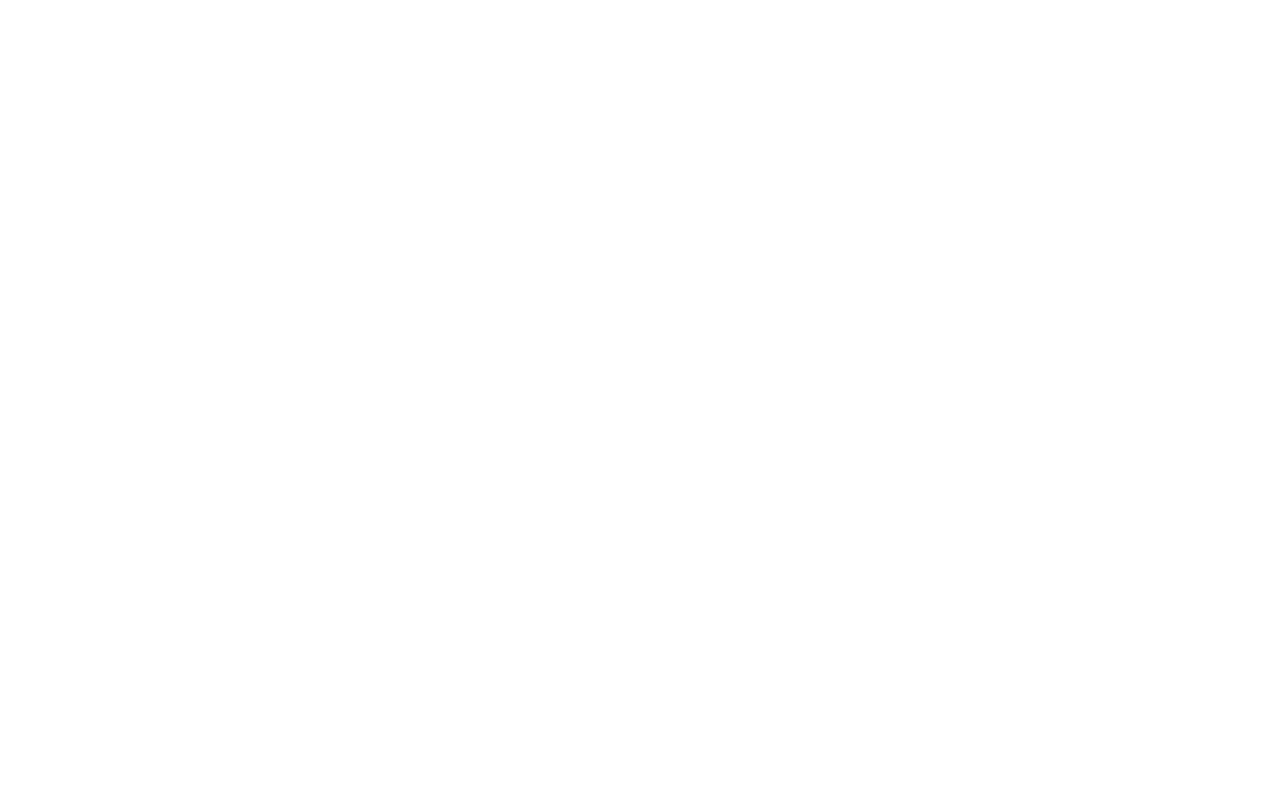
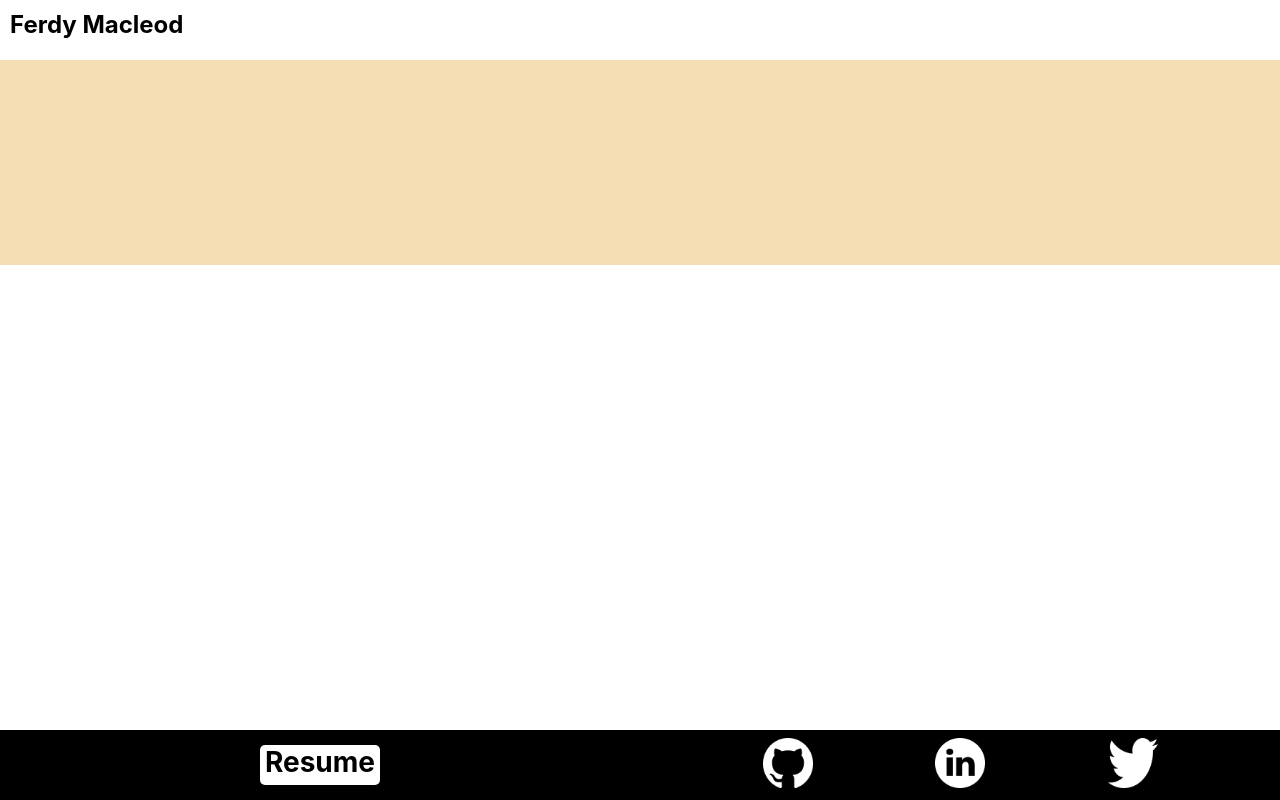
Before and after one commit to FerdyM/developer_portfolio, a React (Create React App) app: page /contact in a window 1280 px wide. Built offline with nearby package versions, Linux system fonts and the light colour scheme.

Commit message:
added contact page

```diff
--- a/src/App.js
+++ b/src/App.js
@@ -2,6 +2,7 @@
 import Navbar from './components/Navbar';
 import Main from './components/LandingPage';
 import About from './components/About';
+import Contact from './components/Contact'
 import './App.css';
 import {BrowserRouter as Router, Route} from "react-router-dom";
 
@@ -12,6 +13,7 @@
         <Navbar />
         <Route exact path="/" component={Main} />
         <Route exact path="/about" component={About} />
+        <Route exact path="/contact" component={Contact} />
       </div>
     </Router>
   );
--- /dev/null
+++ b/src/components/Contact.js
@@ -0,0 +1,19 @@
+import React from 'react'
+import Footer from './Footer'
+import './stylesheets/Contact.css'
+
+const Contact = () => {
+    return (
+        <div className="contact-body">
+            <div className="location-container">
+
+            </div>
+            <div className="form-container">
+
+            </div>
+            <Footer />
+        </div>
+    )
+}
+
+export default Contact;
--- a/src/components/Navbar.js
+++ b/src/components/Navbar.js
@@ -38,7 +38,10 @@
                     <Link to="/about">
                         <li>About</li>
                     </Link>
+                    <Link to="/contact">
+
                     <li>Contact</li>
+                    </Link>
                     <li className="last">Resume</li>
                 </ul>
                 <span className="line"></span>
--- /dev/null
+++ b/src/components/stylesheets/Contact.css
@@ -0,0 +1,13 @@
+.contact-body {
+  position: relative;
+  padding-top: 60px;
+  height: calc(100vh - 60px);
+  width: 100%;
+}
+
+.contact-body .location-container {
+  height: 205px;
+  width: 100%;
+  background-color: wheat;
+}
+/*# sourceMappingURL=Contact.css.map */
--- /dev/null
+++ b/src/components/stylesheets/Contact.scss
@@ -0,0 +1,11 @@
+.contact-body {
+    position: relative;
+    padding-top: 60px;
+    height: calc(100vh - 60px);
+    width: 100%;
+    .location-container {
+        height: 205px;
+        width: 100%;
+        background-color: wheat;
+    }
+}
--- a/src/components/stylesheets/Footer.css
+++ b/src/components/stylesheets/Footer.css
@@ -1,4 +1,6 @@
 .footer-container {
+  position: absolute;
+  bottom: 0;
   height: 70px;
   width: 100%;
   background: black;
--- a/src/components/stylesheets/Footer.scss
+++ b/src/components/stylesheets/Footer.scss
@@ -1,4 +1,6 @@
 .footer-container {
+    position: absolute;
+    bottom: 0;
     height: 70px;
     width: 100%;
     background: black;
--- a/src/components/stylesheets/Navbar.css
+++ b/src/components/stylesheets/Navbar.css
@@ -22,7 +22,7 @@
   position: fixed;
   height: 60px;
   width: 100vw;
-  color: white;
+  color: black;
   display: -webkit-box;
   display: -ms-flexbox;
   display: flex;
--- a/src/components/stylesheets/Navbar.scss
+++ b/src/components/stylesheets/Navbar.scss
@@ -20,7 +20,7 @@
     position: fixed;
     height: 60px;
     width: 100vw;
-    color: white;
+    color: black;
     display: flex;
     justify-content: space-between;
     background: transparent;
```
Also changed, not shown: 2 other files (tests, documents, lock files or other folders).
